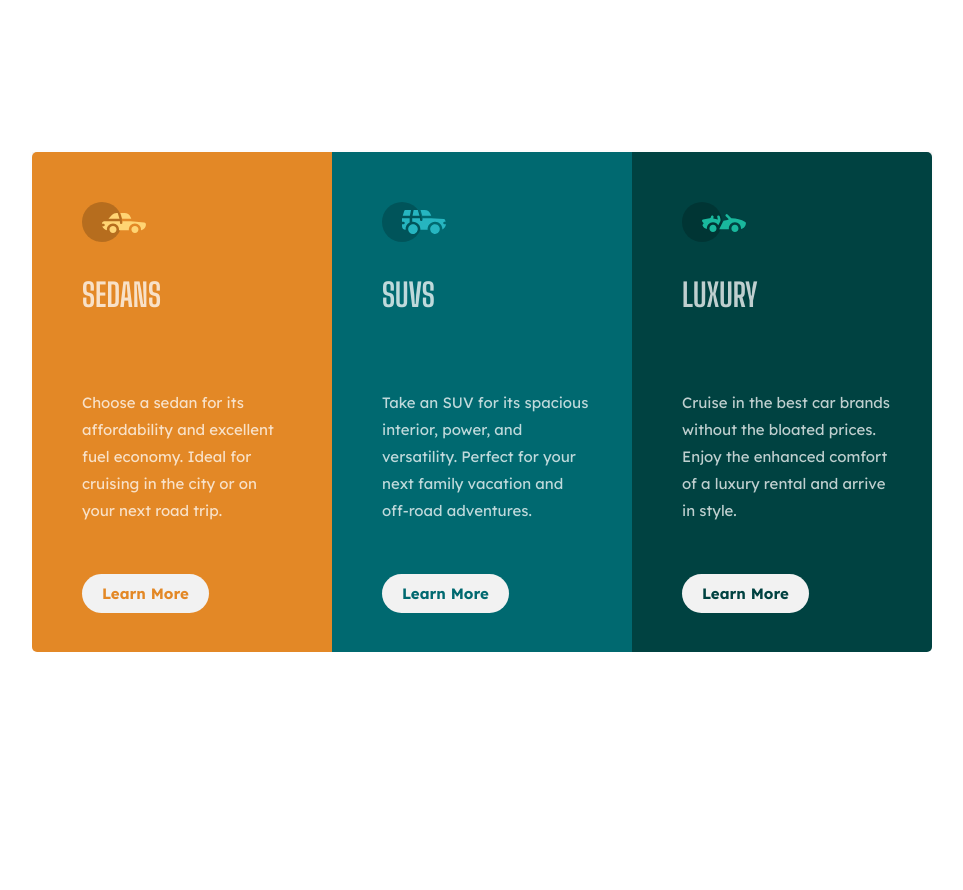
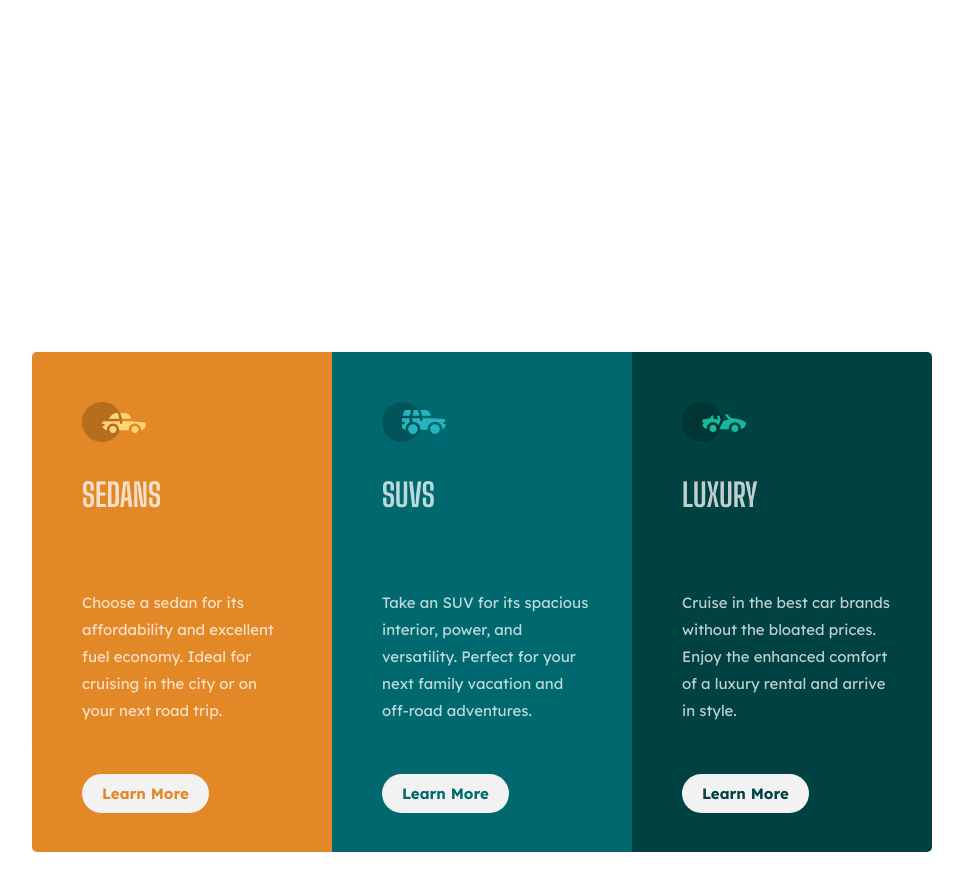
Before and after one commit to Martins3659/333, a plain HTML site: page index.html in a window 1280 px wide. Shown: the whole page, without its empty margins (158-1121 px from the left). Before the commit the page ends 800 px from the top, so only its background shows below. Drawn offline with Linux system fonts and the light colour scheme.

Commit message:
main_back

```diff
--- a/style.css
+++ b/style.css
@@ -23,6 +23,11 @@
 body {
   display: flex;
   justify-content: center;
+}
+
+.main_back {
+  margin-top: 200px;
+  margin-bottom: 250px;
 }
 
 .Three_column {
```
